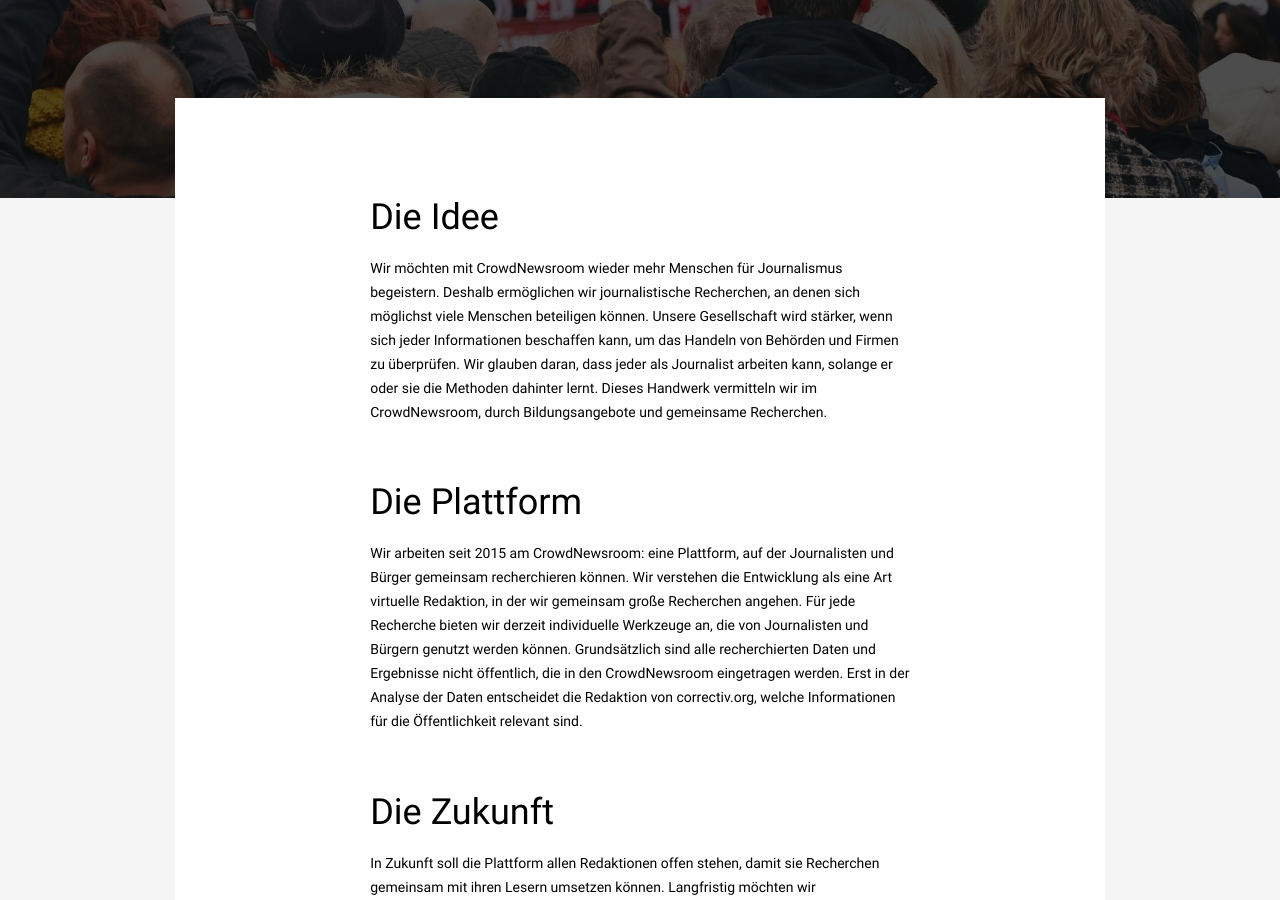
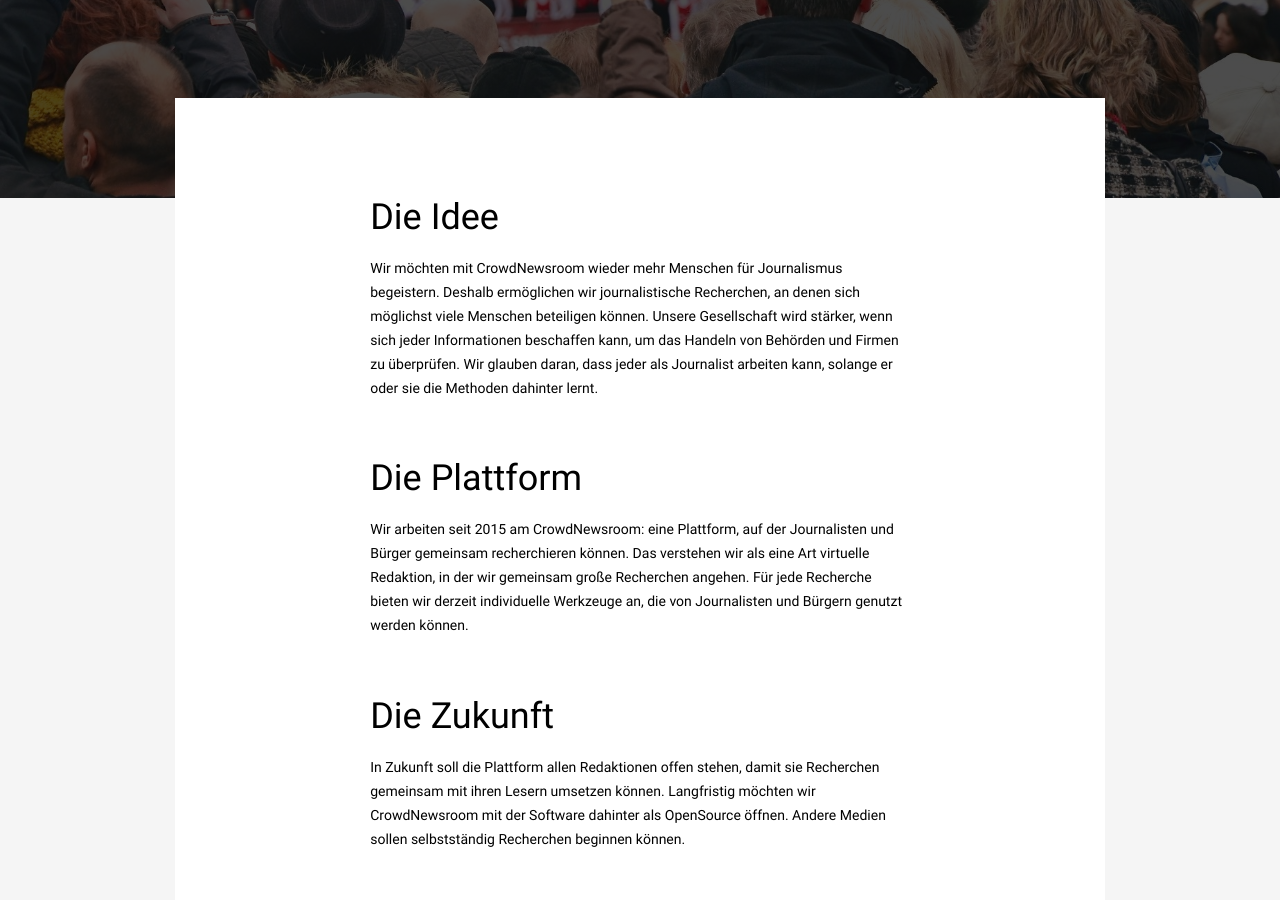
Before and after one commit to correctiv/cnr-landingpage, a Jekyll site: the page built from _pages/ueber.md, in a window 1280 px wide and 900 px high, scrolled down 457 px. Built offline with Jekyll 4.4.1, drawn with Linux system fonts in a browser that asks for light colours; comment, search, counter and statistics services are not loaded.

Commit message:
Update ueber.md

```diff
--- a/_pages/ueber.md
+++ b/_pages/ueber.md
@@ -5,16 +5,15 @@
 class: editorial
 ---
 ## Die Idee
-Wir möchten mit CrowdNewsroom wieder mehr Menschen für Journalismus begeistern. Deshalb ermöglichen wir journalistische Recherchen, an denen sich möglichst viele Menschen beteiligen können. Unsere Gesellschaft wird stärker, wenn sich jeder Informationen beschaffen kann, um das Handeln von Behörden und Firmen zu überprüfen. Wir glauben daran, dass jeder als Journalist arbeiten kann, solange er oder sie die Methoden dahinter lernt. Dieses Handwerk vermitteln wir im CrowdNewsroom, durch Bildungsangebote und gemeinsame Recherchen.
+Wir möchten mit CrowdNewsroom wieder mehr Menschen für Journalismus begeistern. Deshalb ermöglichen wir journalistische Recherchen, an denen sich möglichst viele Menschen beteiligen können. Unsere Gesellschaft wird stärker, wenn sich jeder Informationen beschaffen kann, um das Handeln von Behörden und Firmen zu überprüfen. Wir glauben daran, dass jeder als Journalist arbeiten kann, solange er oder sie die Methoden dahinter lernt.
 
 ## Die Plattform
-Wir arbeiten seit 2015 am CrowdNewsroom: eine Plattform, auf der Journalisten und Bürger gemeinsam recherchieren können. Wir verstehen die Entwicklung als eine Art virtuelle Redaktion, in der wir gemeinsam große Recherchen angehen. Für jede Recherche bieten wir derzeit individuelle Werkzeuge an, die von Journalisten und Bürgern genutzt werden können. Grundsätzlich sind alle recherchierten Daten und Ergebnisse nicht öffentlich, die in den CrowdNewsroom eingetragen werden. Erst in der Analyse der Daten entscheidet die Redaktion von correctiv.org, welche Informationen für die Öffentlichkeit relevant sind.
+Wir arbeiten seit 2015 am CrowdNewsroom: eine Plattform, auf der Journalisten und Bürger gemeinsam recherchieren können. Das verstehen wir als eine Art virtuelle Redaktion, in der wir gemeinsam große Recherchen angehen. Für jede Recherche bieten wir derzeit individuelle Werkzeuge an, die von Journalisten und Bürgern genutzt werden können.
 
 ## Die Zukunft
 In Zukunft soll die Plattform allen Redaktionen offen stehen, damit sie Recherchen gemeinsam mit ihren Lesern umsetzen können. Langfristig möchten wir CrowdNewsroom mit der Software dahinter als OpenSource öffnen. Andere Medien sollen selbstständig Recherchen beginnen können.
 
 ## Das Team
-
 CORRECTIV ist das erste gemeinnützige Recherchezentrum in Deutschland. Wir arbeiten unabhängig und nicht-gewinnorientiert. Die Redaktion finanziert sich ausschließlich über Spenden und Mitgliedsbeiträge von Unterstützern. Wenn Sie mehr über uns erfahren und uns unterstützen möchten: [correctiv.org unterstützen](http://correctiv.org/unterstuetzen)
 
-[Anne-Lise Bouyer](https://github.com/annelisebouyer) leitet das Projekt CrowdNewsroom. Entwickelt wird die Plattform von [Knut Hühne](https://github.com/k-nut). Dabei wird er von [Simon Jockers](https://github.com/sjockers) und [Simon Wörpel](https://github.com/simonwoerpel) unterstützt. Das grafische Design verantwortet [Benjamin Schubert](https://github.com/benjamin-schubert).
+[Anne-Lise Bouyer](https://github.com/annelisebouyer) leitet das Projekt CrowdNewsroom. Entwickelt wird die Plattform von [Knut Hühne](https://github.com/k-nut). Dabei wird er von [Simon Jockers](https://github.com/sjockers) und [Simon Wörpel](https://twitter.com/simonwoerpel) unterstützt. Das grafische Design verantwortet [Benjamin Schubert](https://github.com/benjamin-schubert).
```
